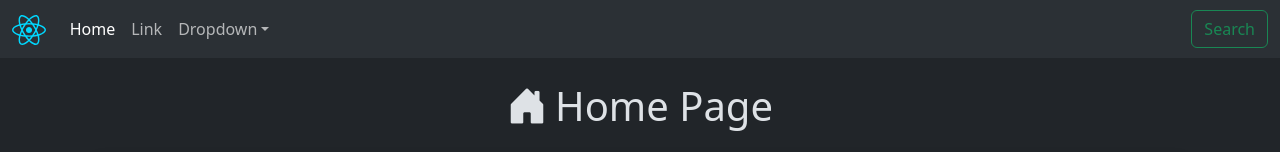
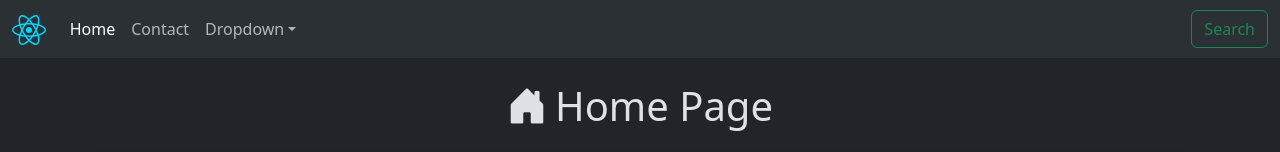
Before and after one commit to bhrugen/5-RouteOPedia, a React (Vite) app in the folder routeopedia/: page / in a window 1280 px wide. Shown: the top 152 px of the page. Built offline with nearby package versions, Linux system fonts and the light colour scheme.

Commit message:
Section 8 - Navigation Links

```diff
--- a/routeopedia/src/layouts/MainLayout.jsx
+++ b/routeopedia/src/layouts/MainLayout.jsx
@@ -1,4 +1,5 @@
 import reactLogo from "../assets/react.svg";
+import { Link, NavLink } from "react-router-dom";
 
 function MainLayout() {
   return (
@@ -21,14 +22,14 @@
         <div className="collapse navbar-collapse" id="navbarSupportedContent">
           <ul className="navbar-nav me-auto mb-2 mb-lg-0">
             <li className="nav-item">
-              <a className="nav-link active" aria-current="page" href="#">
+              <NavLink className="nav-link" aria-current="page" to="/">
                 Home
-              </a>
+              </NavLink>
             </li>
             <li className="nav-item">
-              <a className="nav-link" href="#">
-                Link
-              </a>
+              <NavLink className="nav-link" to="/contact">
+                Contact
+              </NavLink>
             </li>
             <li className="nav-item dropdown">
               <a
```
